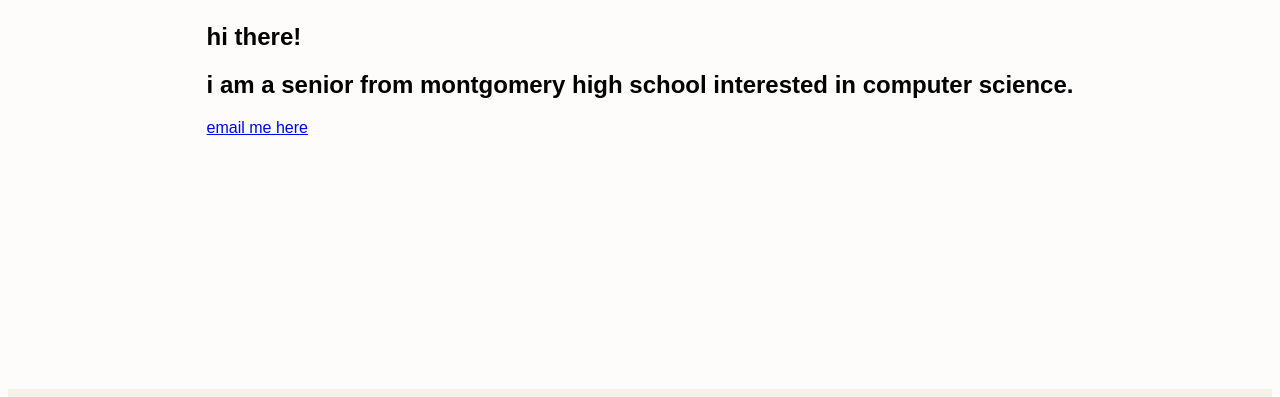
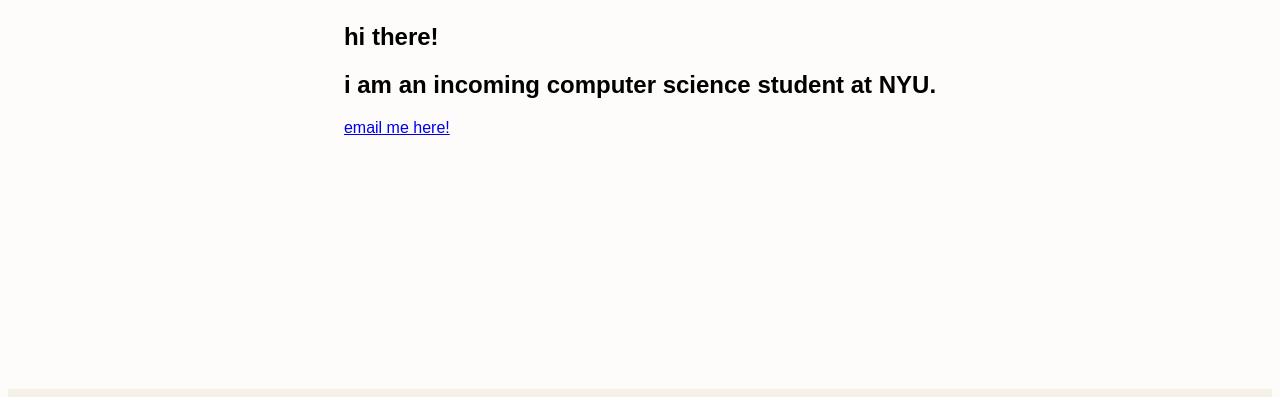
Before and after one commit to kaitlynchau/kaitlynchau.github.io, a plain HTML site: page index.html in a window 1280 px wide. Shown: the part 403-800 px from the top of the page. Drawn offline with Linux system fonts and the light colour scheme.

Commit message:
reedit bio

```diff
--- a/index.html
+++ b/index.html
@@ -12,8 +12,8 @@
 		<div id = "centerpiece">
 			<h1> KAITLYN CHAU </h1>
 			<h2> hi there! </h2>
-			<h2> i am a senior from montgomery high school interested in computer science. </h2>
-			<a href = "mailto:kaitlynachau@gmail.com"> email me here</a>
+			<h2> i am an incoming computer science student at NYU. </h2>
+			<a href = "mailto:kaitlynachau@gmail.com"> email me here!</a>
 		</div>
 		<div>
 		</div>
```
